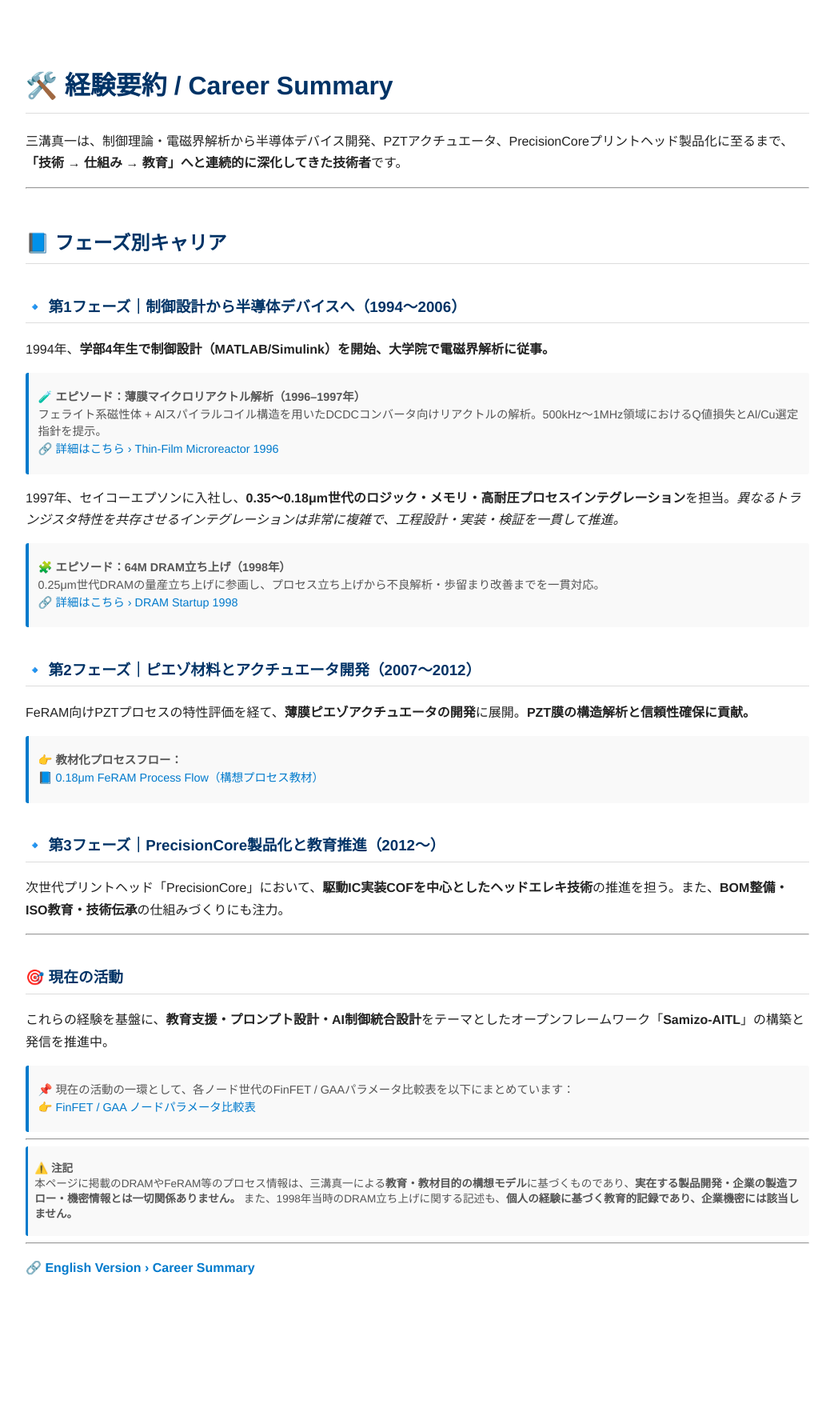
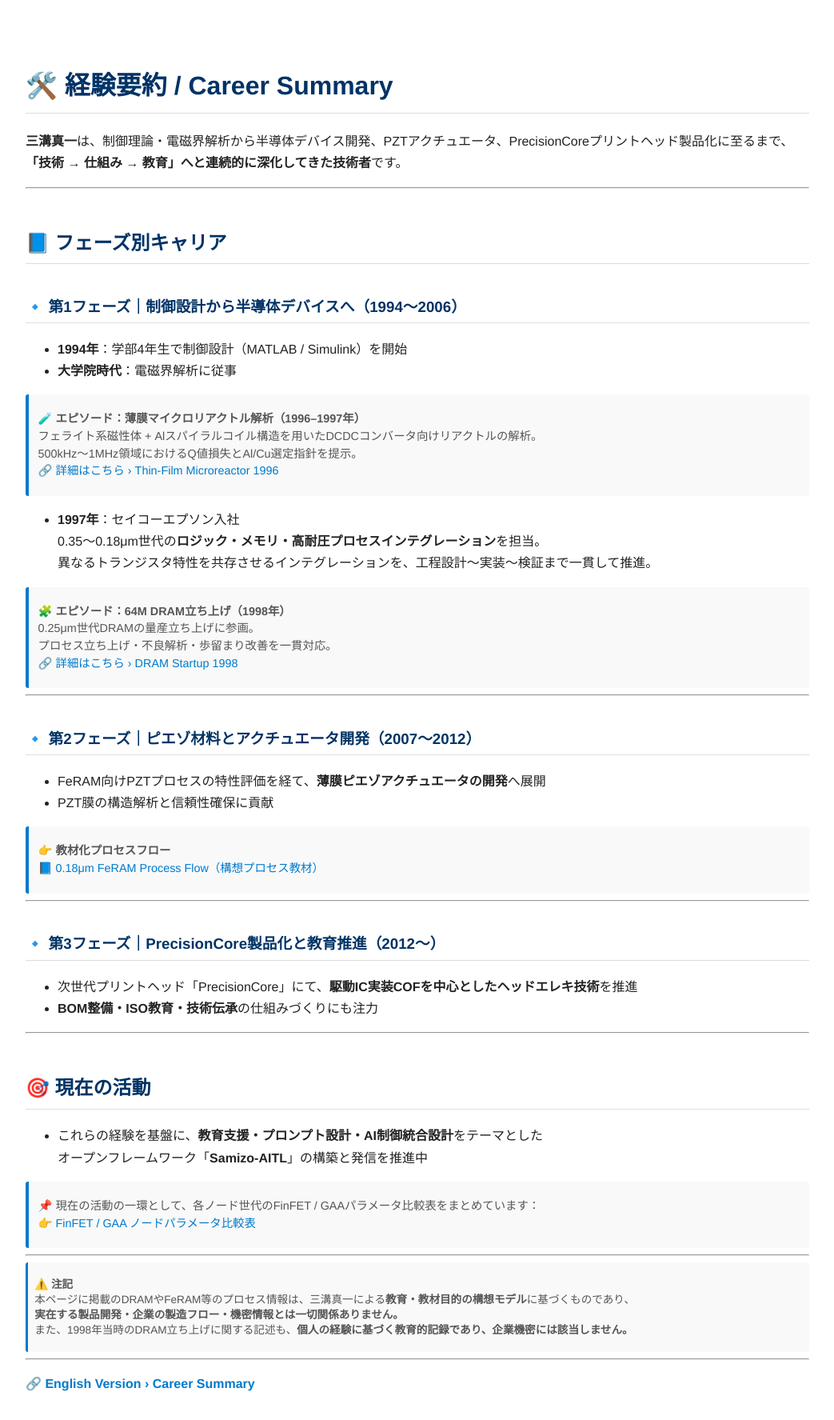
Before and after one commit to Samizo-AITL/Samizo-AITL.github.io, a Jekyll site: the page built from about/career-summary.md, in a window 1280 px wide. Shown: the whole page at 80% size, without its empty margins (118-1161 px from the left). Built offline with Jekyll 4.4.1, drawn with Linux system fonts in a browser that asks for light colours; before the commit the page ends 1630 px from its top, so only the background shows below that.

Commit message:
Update career-summary.md

```diff
--- a/about/career-summary.md
+++ b/about/career-summary.md
@@ -5,7 +5,8 @@ title: 経験要約 / Career Summary
 
 # 🛠️ 経験要約 / Career Summary
 
-三溝真一は、制御理論・電磁界解析から半導体デバイス開発、PZTアクチュエータ、PrecisionCoreプリントヘッド製品化に至るまで、**「技術 → 仕組み → 教育」へと連続的に深化してきた技術者**です。
+**三溝真一**は、制御理論・電磁界解析から半導体デバイス開発、PZTアクチュエータ、PrecisionCoreプリントヘッド製品化に至るまで、
+**「技術 → 仕組み → 教育」へと連続的に深化してきた技術者**です。
 
 ---
 
@@ -13,46 +14,60 @@ title: 経験要約 / Career Summary
 
 ### 🔹 第1フェーズ｜制御設計から半導体デバイスへ（1994〜2006）
 
-1994年、**学部4年生で制御設計（MATLAB/Simulink）を開始、大学院で電磁界解析に従事。**
+- **1994年**：学部4年生で制御設計（MATLAB / Simulink）を開始
+- **大学院時代**：電磁界解析に従事
 
 > 🧪 **エピソード：薄膜マイクロリアクトル解析（1996–1997年）**
-> フェライト系磁性体 + Alスパイラルコイル構造を用いたDCDCコンバータ向けリアクトルの解析。500kHz〜1MHz領域におけるQ値損失とAl/Cu選定指針を提示。
+> フェライト系磁性体 + Alスパイラルコイル構造を用いたDCDCコンバータ向けリアクトルの解析。
+> 500kHz〜1MHz領域におけるQ値損失とAl/Cu選定指針を提示。
 > 🔗 [詳細はこちら › Thin-Film Microreactor 1996](https://samizo-aitl.github.io/Edusemi-Plus/archive/in1996/thinfilm_microreactor.html)
 {: .annotation}
 
-1997年、セイコーエプソンに入社し、**0.35〜0.18μm世代のロジック・メモリ・高耐圧プロセスインテグレーション**を担当。*異なるトランジスタ特性を共存させるインテグレーションは非常に複雑で、工程設計・実装・検証を一貫して推進。*
+- **1997年**：セイコーエプソン入社
+  0.35〜0.18μm世代の**ロジック・メモリ・高耐圧プロセスインテグレーション**を担当。
+  異なるトランジスタ特性を共存させるインテグレーションを、工程設計〜実装〜検証まで一貫して推進。
 
 > 🧩 **エピソード：64M DRAM立ち上げ（1998年）**
-> 0.25μm世代DRAMの量産立ち上げに参画し、プロセス立ち上げから不良解析・歩留まり改善までを一貫対応。
+> 0.25μm世代DRAMの量産立ち上げに参画。
+> プロセス立ち上げ・不良解析・歩留まり改善を一貫対応。
 > 🔗 [詳細はこちら › DRAM Startup 1998](https://samizo-aitl.github.io/Edusemi-Plus/archive/in1998/DRAM_Startup_64M_1998.html)
 {: .annotation}
 
+---
+
 ### 🔹 第2フェーズ｜ピエゾ材料とアクチュエータ開発（2007〜2012）
 
-FeRAM向けPZTプロセスの特性評価を経て、**薄膜ピエゾアクチュエータの開発**に展開。**PZT膜の構造解析と信頼性確保に貢献。**
+- FeRAM向けPZTプロセスの特性評価を経て、**薄膜ピエゾアクチュエータの開発**へ展開
+- PZT膜の構造解析と信頼性確保に貢献
 
-> 👉 **教材化プロセスフロー：**
+> 👉 **教材化プロセスフロー**
 > 📘 [0.18μm FeRAM Process Flow（構想プロセス教材）](https://samizo-aitl.github.io/Edusemi-v4x/d_chapter1_memory_technologies/doc_FeRAM/0.18um_FeRAM_ProcessFlow)
 {: .annotation}
 
+---
+
 ### 🔹 第3フェーズ｜PrecisionCore製品化と教育推進（2012〜）
 
-次世代プリントヘッド「PrecisionCore」において、**駆動IC実装COFを中心としたヘッドエレキ技術**の推進を担う。また、**BOM整備・ISO教育・技術伝承**の仕組みづくりにも注力。
+- 次世代プリントヘッド「PrecisionCore」にて、**駆動IC実装COFを中心としたヘッドエレキ技術**を推進
+- **BOM整備・ISO教育・技術伝承**の仕組みづくりにも注力
 
 ---
 
-### 🎯 現在の活動
+## 🎯 現在の活動
 
-これらの経験を基盤に、**教育支援・プロンプト設計・AI制御統合設計**をテーマとしたオープンフレームワーク「**Samizo-AITL**」の構築と発信を推進中。
+- これらの経験を基盤に、**教育支援・プロンプト設計・AI制御統合設計**をテーマとした
+  オープンフレームワーク「**Samizo-AITL**」の構築と発信を推進中
 
-> 📌 現在の活動の一環として、各ノード世代のFinFET / GAAパラメータ比較表を以下にまとめています：
+> 📌 現在の活動の一環として、各ノード世代のFinFET / GAAパラメータ比較表をまとめています：
 > 👉 [FinFET / GAA ノードパラメータ比較表](https://samizo-aitl.github.io/Edusemi-v4x/f_chapter1_finfet_gaa/appendixf1_05_node_params)
 {: .annotation}
 
 ---
 
 > ⚠️ **注記**
-> 本ページに掲載のDRAMやFeRAM等のプロセス情報は、三溝真一による**教育・教材目的の構想モデル**に基づくものであり、**実在する製品開発・企業の製造フロー・機密情報とは一切関係ありません。** また、1998年当時のDRAM立ち上げに関する記述も、**個人の経験に基づく教育的記録であり、企業機密には該当しません。**
+> 本ページに掲載のDRAMやFeRAM等のプロセス情報は、三溝真一による**教育・教材目的の構想モデル**に基づくものであり、
+> **実在する製品開発・企業の製造フロー・機密情報とは一切関係ありません。**
+> また、1998年当時のDRAM立ち上げに関する記述も、**個人の経験に基づく教育的記録であり、企業機密には該当しません。**
 {: .annotation-narrow}
 
 ---
```
